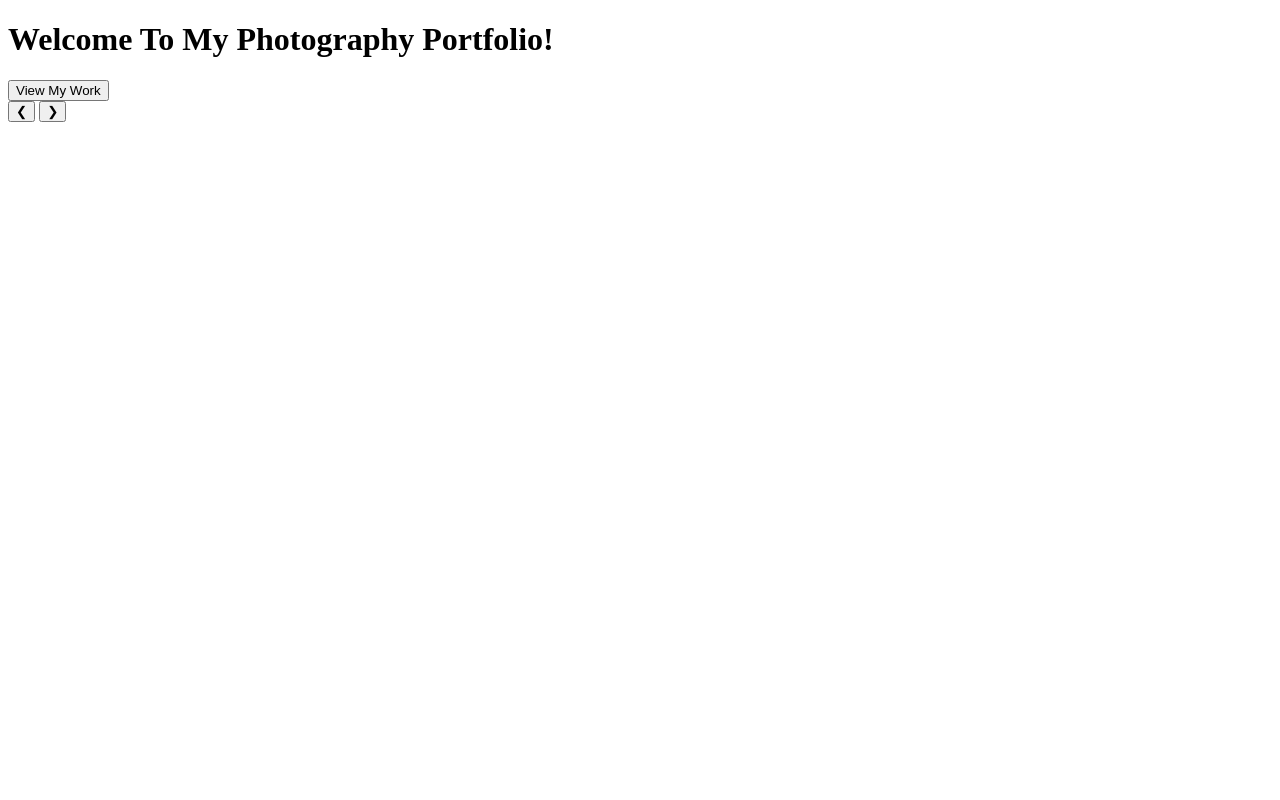
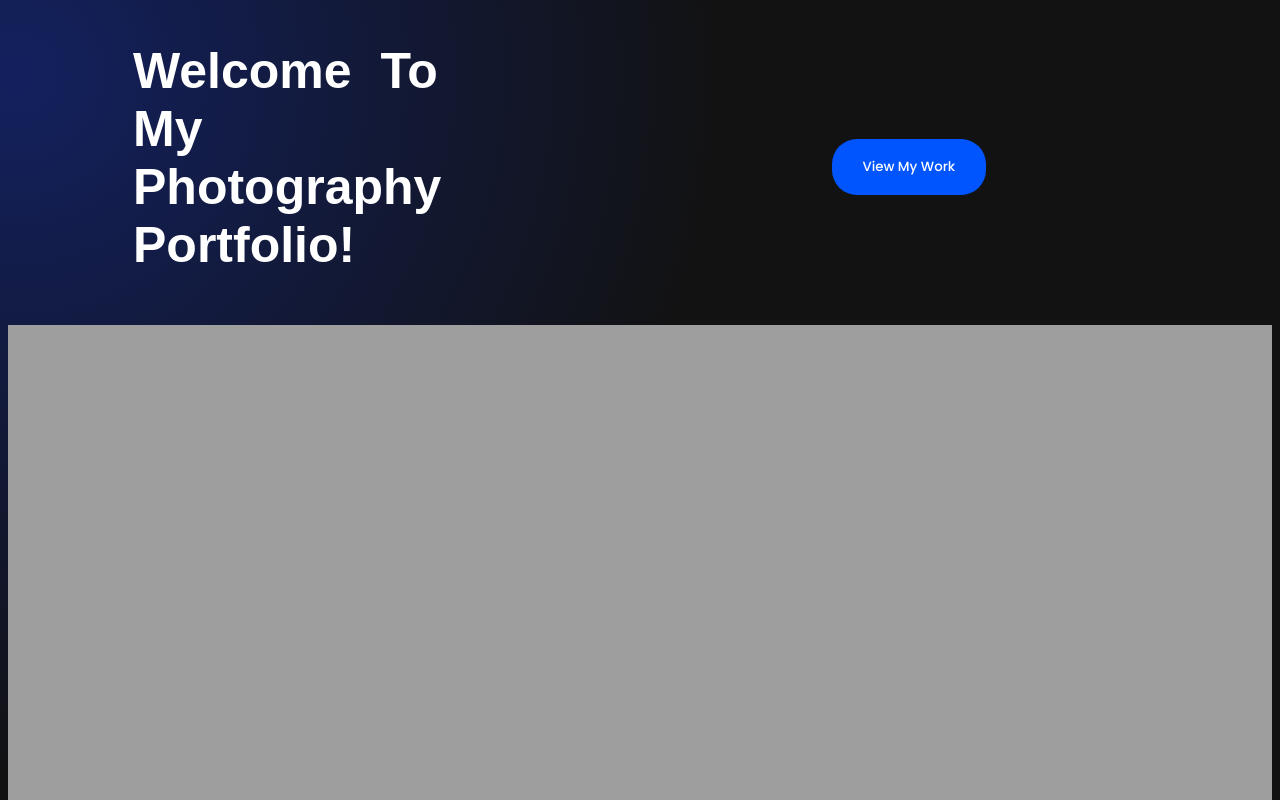
Before and after one commit to Clapps-lmao/test-website, a plain HTML site: page index.html in a window 1280 px wide. Shown: the top 800 px of the page. Drawn offline with Linux system fonts and the light colour scheme; the site is published under a folder, as on GitHub Pages, so addresses that start at the root find nothing; a web font is replaced by a local one.

Commit message:
Update index.html

```diff
--- a/index.html
+++ b/index.html
@@ -3,9 +3,9 @@
 <head>
     <meta charset="UTF-8">
     <meta name="viewport" content="width=device-width, initial-scale=1.0">
-    <link rel="stylesheet" type="text/css" href="/css/index.css">
-    <link rel="stylesheet" type="text/css" href="/css/slides.css">
-    <link rel="icon" type="image/x-icon" href="/imgs/favicon.ico">
+    <link rel="stylesheet" type="text/css" href="css/index.css">
+    <link rel="stylesheet" type="text/css" href="css/slides.css">
+    <link rel="icon" type="image/x-icon" href="imgs/favicon.ico">
     <title>Clapps</title>
 
     <!-- <nav class="navbar">
@@ -34,7 +34,7 @@
   </div>
 
 
-    <script src="/js/main.js"></script>
+    <script src="js/main.js"></script>
 </body>
 
 
```
